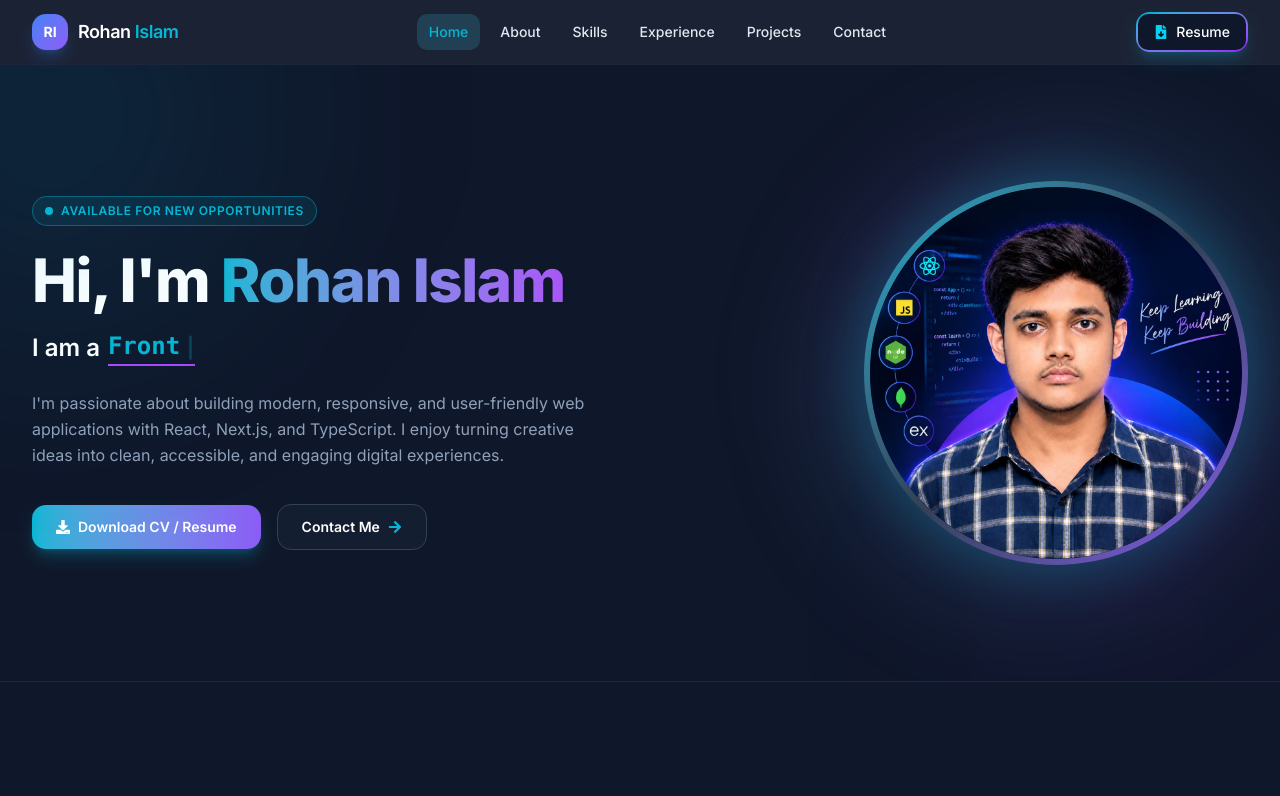
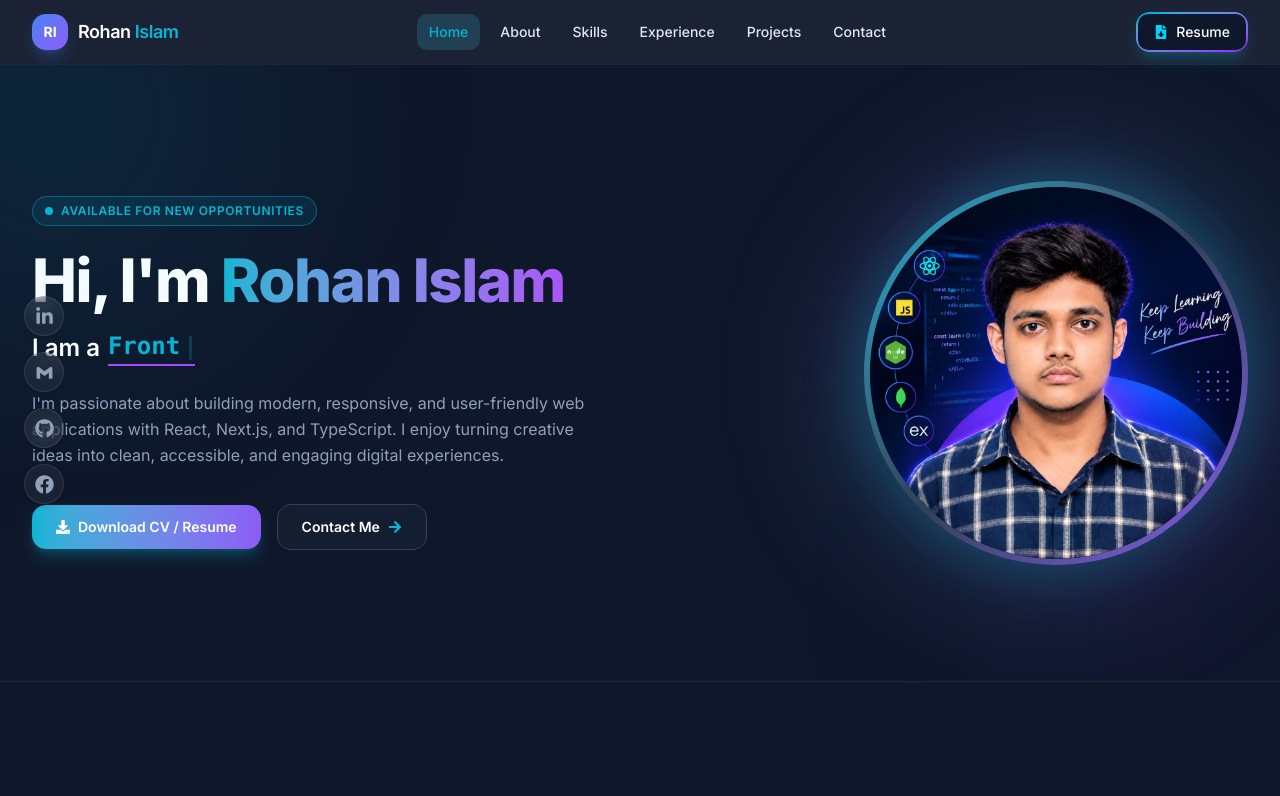
Before and after one commit to rohanislambd/Portfolio, a Next.js app: page / in a window 1280 px wide. Shown: the top 796 px of the page. Built offline with nearby package versions, Linux system fonts and the light colour scheme.

Commit message:
add socialsidebar

```diff
--- a/src/app/layout.tsx
+++ b/src/app/layout.tsx
@@ -3,6 +3,7 @@ import { Inter, Geist } from "next/font/google";
 import "./globals.css";
 import Navbar from "@/components/shared/Navbar";
 import { cn } from "@/lib/utils";
+import SocialSidebar from "@/components/SocialSidebar";
 
 const geist = Geist({subsets:['latin'],variable:'--font-sans'});
 
@@ -25,8 +26,8 @@ export default function RootLayout({ children }: LayoutProps<"/">) {
     >
       <body className="min-h-full flex flex-col">
         <Navbar/>
+        <SocialSidebar/>
         <main>
-
         {children}
         </main>
         </body>
--- /dev/null
+++ b/src/components/SocialSidebar.tsx
@@ -0,0 +1,47 @@
+import { BiLogoGmail } from "react-icons/bi";
+import { FaFacebook, FaGithub, FaLinkedinIn } from "react-icons/fa";
+
+const socialLinks = [
+  {
+    name: "LinkedIn",
+    href: "https://linkedin.com/in/rohanislambd",
+    icon: FaLinkedinIn,
+  },
+  {
+    name: "Gmail",
+    href: "mailto:coderootbdofficial24@gmail.com",
+    icon: BiLogoGmail,
+  },
+  {
+    name: "GitHub",
+    href: "https://github.com/rohanislambd",
+    icon: FaGithub,
+  },
+  {
+    name: "Facebook",
+    href: "https://www.facebook.com/rohanislamofficial24",
+    icon: FaFacebook,
+  },
+];
+
+const SocialSidebar = () => {
+  return (
+    <aside className="fixed left-6 top-1/2 z-40 hidden -translate-y-1/2 flex-col items-center gap-4 lg:flex">
+      {socialLinks.map(({ name, href, icon: Icon }) => (
+        <a
+          key={name}
+          href={href}
+          target="_blank"
+          rel="noopener noreferrer"
+          title={name}
+          aria-label={name}
+          className="flex h-10 w-10 items-center justify-center rounded-full border border-white/10 bg-white/5 text-slate-400 shadow-md backdrop-blur-md transition-all duration-300 hover:scale-110 hover:border-cyan-400/50 hover:text-cyan-400"
+        >
+          <Icon size={19} />
+        </a>
+      ))}
+    </aside>
+  );
+};
+
+export default SocialSidebar;
```
